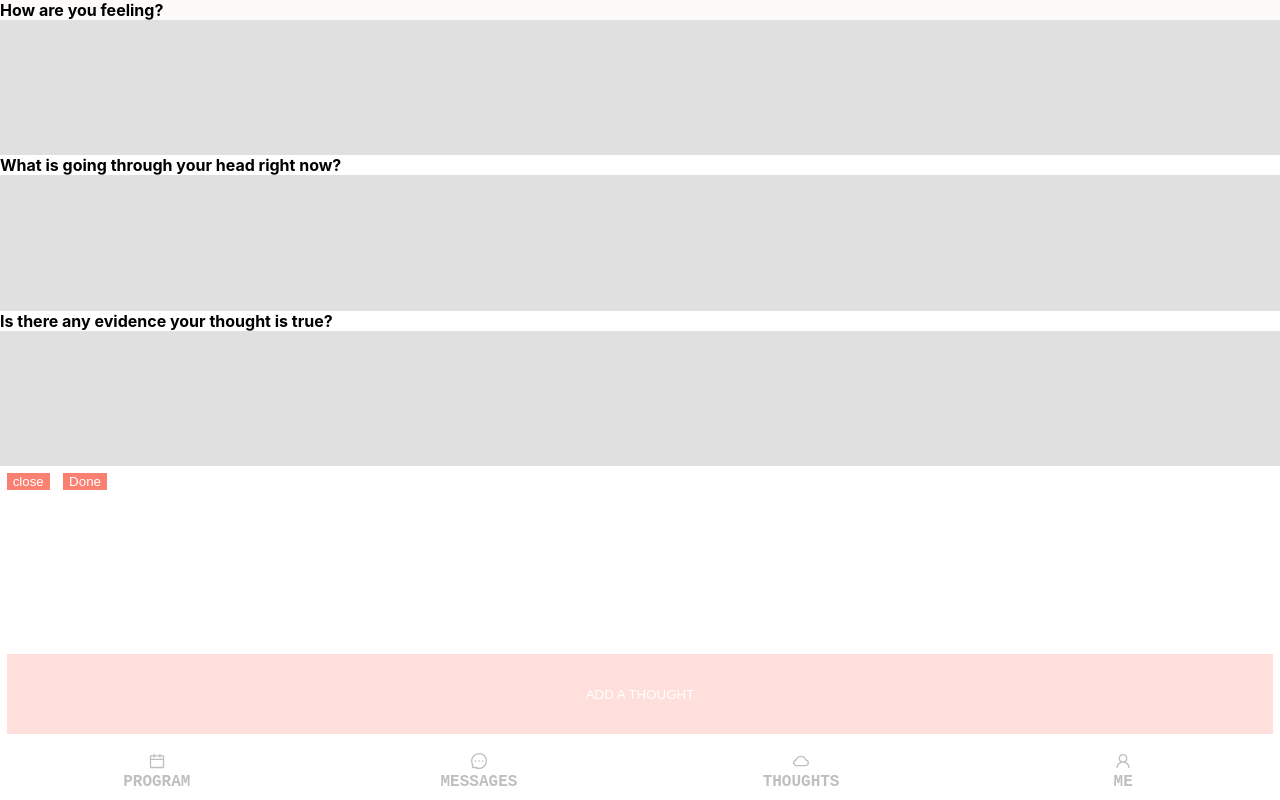
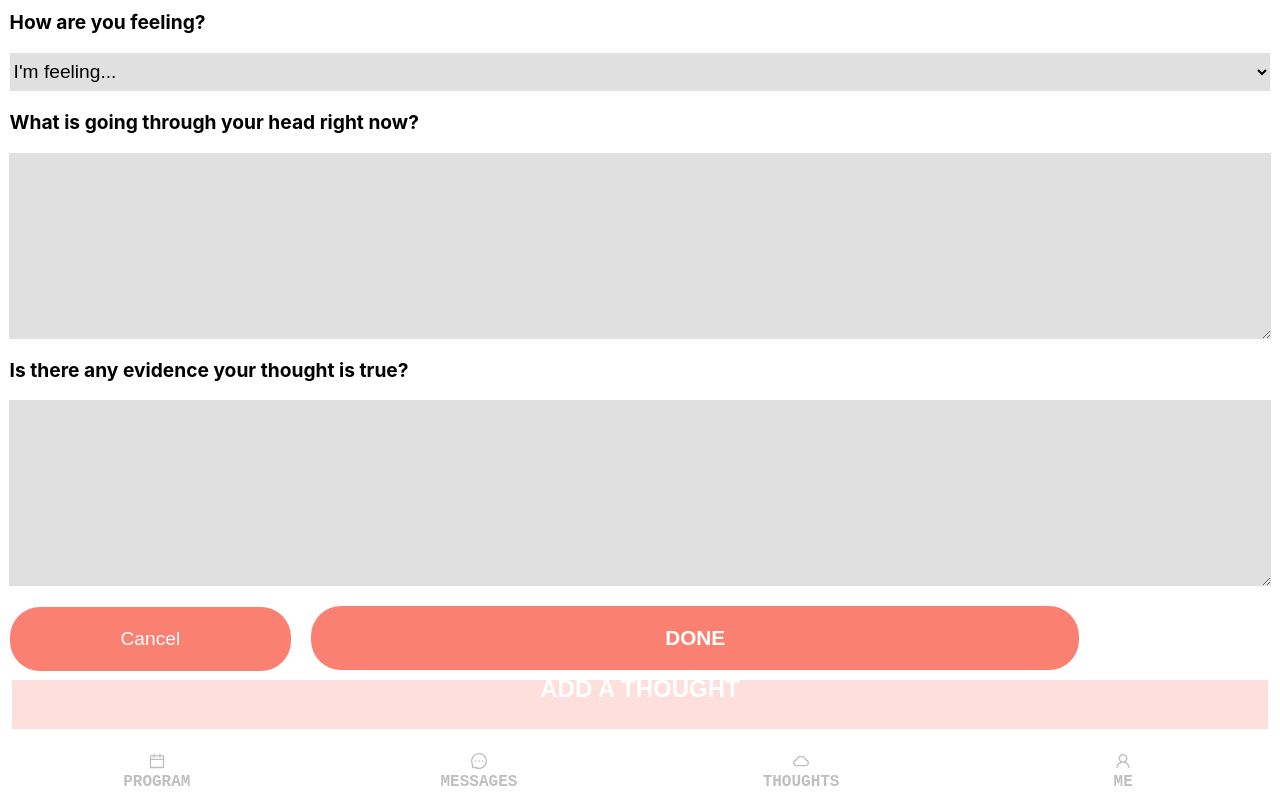
Before and after one commit to ivanpuebla10/test, a React (Create React App) app: page / in a window 1280 px wide. Both pictures are taken after a click on the button "ADD A THOUGHT". Built offline with nearby package versions, Linux system fonts and the light colour scheme.

Commit message:
some bugss fixed

```diff
--- a/src/components/Thoughts/AddThought/AddThought.jsx
+++ /dev/null
@@ -1,75 +0,0 @@
-import React, { useEffect, useState } from "react";
-import { useDispatch, useSelector } from 'react-redux'
-import { addThought } from "../../../features/thought/thoughtSlice";
-import { useNavigate } from "react-router-dom";
-import { Modal } from 'antd';
-import './AddThought.scss';
-
-
-
-export const AddThought = ({visible, setVisible}) => {
-const navigate = useNavigate();
-
-const thoughts = useSelector((state) => state.thought);
-const allThoughts = thoughts || []
-
-  const [formData, setFormData] = useState({
-    _id: allThoughts.thoughts.length+1,
-    title:"",
-    description:"",
-    mood: "",
-  });
-  const {_id, title,description,mood} = formData
-
-  const dispatch = useDispatch()
-
-  const onChange = (e)=>{
-    setFormData((prevState)=> ({
-        ...prevState,
-        [e.target.name]:e.target.value,
-    }))
-}
-
-const handleOk = async () => {
-    await dispatch(addThought(formData))
-    await setVisible(false)
-    await navigate("/thought/" + _id)
-
-}
-
-const handleCancel = () => {
-    console.log("hey funciona el cancel")
-    setVisible(false)
-   };
-
-  return (
-      <Modal className="modal" visible={visible} onOk={handleOk} onCancel={handleCancel}>
-      <form className="addThought" >
-      <label>How are you feeling?</label>
-      <input
-        value={mood}
-        type="text"
-        onChange={onChange}
-        name="mood"
-        required
-      />
-      <label>What is going through your head right now?</label>
-      <input
-        value={title}
-        type="text"
-        onChange={onChange}
-        name="title"
-        required
-      />
-      <label>Is there any evidence your thought is true?</label>
-      <input
-        value={description}
-        type="text"
-        onChange={onChange}
-        name="description"
-        required
-      />
-      </form>
-      </Modal>
-)
-};
--- a/src/components/Thoughts/AddThought/AddThought.scss
+++ /dev/null
@@ -1,24 +0,0 @@
-@import '../../../styles.scss';
-
-.addThought {
-    display: flex;
-    flex-direction: column;
-    label {
-        font-weight: 700;
-    }
-    input {
-        background-color: rgb(224, 224, 224);
-        border: 0;
-        height: 10em;
-    }
-}
-
-.modal {
-    button {
-        background-color: $buttons_color;
-        border: 0;
-        color: white;
-        cursor: pointer;
-        margin: 0.5em;
-    }
-}
--- a/src/components/Thoughts/ThoughtDetails/ThoughtDetails.jsx
+++ b/src/components/Thoughts/ThoughtDetails/ThoughtDetails.jsx
@@ -15,27 +15,6 @@ const ThoughtDetails = () => {
         dispatch(getThoughtById(_id));
       }, []);
 
-    // const thoughts = [
-    // {
-    //   _id:1,
-    //   title: "Thought 1",
-    //   description: "Description 1",
-    //   mood: "Mood 1"
-    // },
-    // {
-    //   _id:2,
-    //   title: "Thought 2",
-    //   description: "Description 2",
-    //   mood: "Mood 2"
-    // },
-    // {
-    //   _id:3,
-    //   title: "Thought 3",
-    //   description: "Description 3",
-    //   mood: "Mood 3"
-    // },
-    // ];
-
     const thoughtDetails = thought.map((thought) => {
         if(thought.thought._id === +_id){
         return (
@@ -48,8 +27,9 @@ const ThoughtDetails = () => {
                 </Link>
                 </span>
                 <div className="content-box">
+                <p>Feeling: {thought.thought.mood}</p>
                 <p className="question_paragraph">Is there any evidence your thought is true?</p>
-                <p>{thought.thought.description}</p>
+                <p className="answer_paragraph">{thought.thought.description}</p>
                 </div>
             </div>
       )}}
--- a/src/components/Thoughts/ThoughtDetails/ThoughtDetails.scss
+++ b/src/components/Thoughts/ThoughtDetails/ThoughtDetails.scss
@@ -34,3 +34,8 @@
     font-size: 1.5em;
     margin: 1.5em;
 }
+
+.answer_paragraph {
+    font-size: 1.5em;
+    margin: 1.5em;
+}
--- a/src/components/Thoughts/Thoughts.jsx
+++ b/src/components/Thoughts/Thoughts.jsx
@@ -2,16 +2,13 @@ import { useEffect, useState } from 'react';
 import { useDispatch, useSelector } from 'react-redux';
 import { addThought, getThoughts } from '../../features/thought/thoughtSlice';
 import Header from '../Header/Header';
-import { AddThought } from './AddThought/AddThought';
 import Home from './Home/Home';
 import Thought from './Thought/Thought'
 import './Thoughts.scss';
-import ReactDOM from 'react-dom';
 import Modal from 'react-modal';
 import { useNavigate } from 'react-router-dom';
 
-const Thoughts = ({visible, setVisible}) => {
-const [isModalVisible, setIsModalVisible] = useState(false);
+const Thoughts = () => {
 const navigate = useNavigate();
 const thoughts = useSelector((state) => state.thought);
 const allThoughts = thoughts || []
@@ -37,7 +34,7 @@ const onChange = (e)=>{
 const handleOk = async () => {
     await dispatch(addThought(formData))
     await setIsOpen(false);
-        // await navigate("/thought/" + _id)
+    await navigate("/thought/" + _id)
 }
 
 useEffect( () => {
@@ -49,35 +46,36 @@ const openModal =() => {
       setIsOpen(true);
     }
 
-// const afterOpenModal=() => {
-//       // references are now sync'd and can be accessed.
-//     }
-
 const closeModal=() => {
       setIsOpen(false);
+      setFormData({
+        _id: allThoughts.thoughts.length+1,
+        title:"",
+        description:"",
+        mood: "",
+      })
 }
 
   return (
     <div className="thoughts_container">
         {thoughts?.thoughts?.length>0 ?
         <>
+        <Header/>
         <Modal
         className="modal"
         isOpen={modalIsOpen}
-        // onAfterOpen={afterOpenModal}
         onRequestClose={closeModal}
       >
         <form className="addThought" >
       <label>How are you feeling?</label>
-      <input
-        value={mood}
-        type="text"
-        onChange={onChange}
-        name="mood"
-        required
-      />
+      <select value={mood} name="mood" onChange={onChange} required>
+      <option value="value1">I'm feeling...</option>
+  <option value="Happy">Happy</option>
+  <option value="Neutral">Neutral</option>
+  <option value="Sad">Sad</option>
+</select>
       <label>What is going through your head right now?</label>
-      <input
+      <textarea
         value={title}
         type="text"
         onChange={onChange}
@@ -85,7 +83,7 @@ const closeModal=() => {
         required
       />
       <label>Is there any evidence your thought is true?</label>
-      <input
+      <textarea
         value={description}
         type="text"
         onChange={onChange}
@@ -93,35 +91,31 @@ const closeModal=() => {
         required
       />
       </form>
-      <button onClick={closeModal}>close</button>
-      <button onClick={handleOk}>Done</button>
+      <button className="cancel-button" onClick={closeModal}>Cancel</button>
+      <button className="done-button" onClick={handleOk}>DONE</button>
       </Modal>
-        {/* <AddThought visible={isModalVisible} setVisible={setIsModalVisible} onOk={handleOk} onCancel={handleCancel}/> */}
         <Thought/>
         <button className="add_button" onClick={() => openModal()}>ADD A THOUGHT</button>
         </>
          :
       <>
       <Header/>
-      {/* <AddThought visible={isModalVisible} setVisible={setIsModalVisible} onOk={handleOk} onCancel={handleCancel}/> */}
       <Home />
       <Modal
       className="modal"
         isOpen={modalIsOpen}
-        // onAfterOpen={afterOpenModal}
         onRequestClose={closeModal}
       >
         <form className="addThought" >
       <label>How are you feeling?</label>
-      <input
-        value={mood}
-        type="text"
-        onChange={onChange}
-        name="mood"
-        required
-      />
+      <select value={mood} name="mood" onChange={onChange} required>
+      <option value="value1">I'm feeling...</option>
+  <option value="Happy">Happy</option>
+  <option value="Neutral">Neutral</option>
+  <option value="Sad">Sad</option>
+</select>
       <label>What is going through your head right now?</label>
-      <input
+      <textarea
         value={title}
         type="text"
         onChange={onChange}
@@ -129,7 +123,7 @@ const closeModal=() => {
         required
       />
       <label>Is there any evidence your thought is true?</label>
-      <input
+      <textarea
         value={description}
         type="text"
         onChange={onChange}
@@ -137,13 +131,11 @@ const closeModal=() => {
         required
       />
       </form>
-      <button onClick={closeModal}>close</button>
-      <button onClick={handleOk}>Done</button>
+      <button className="cancel-button" onClick={closeModal}>Cancel</button>
+      <button className="done-button" onClick={handleOk}>DONE</button>
       </Modal>
-        {/* <AddThought visible={isModalVisible} setVisible={setIsModalVisible} onOk={handleOk} onCancel={handleCancel}/> */}
         <Thought/>
         <button className="add_button" onClick={() => openModal()}>ADD A THOUGHT</button>
-      {/* <button className="add_button" onClick={() => showModal()}>ADD A THOUGHT</button>       */}
       </>
         }
 
--- a/src/components/Thoughts/Thoughts.scss
+++ b/src/components/Thoughts/Thoughts.scss
@@ -18,6 +18,8 @@
     color: white;
     cursor: pointer;
     margin: 0.5em;
+    font-weight: 700;
+    font-size: 1.5em;
 }
 
 .addThought {
@@ -25,20 +27,51 @@
     flex-direction: column;
     label {
         font-weight: 700;
+        font-size: 1.2em;
+        margin: 0.5em;
     }
-    input {
+    textarea {
         background-color: rgb(224, 224, 224);
         border: 0;
         height: 10em;
+        font-size: 1.4em;
+        margin: 0.5em;
+    }
+    select {
+        background-color: rgb(224, 224, 224);
+        border: 0;
+        height: 2em;
+        font-size: 1.2em;
+        margin: 0.5em;
     }
 }
 
 .modal {
-    button {
+    background-color: white;
+    .cancel-button {
         background-color: $buttons_color;
         border: 0;
         color: white;
         cursor: pointer;
         margin: 0.5em;
+        width: 22vw;
+        border-radius: 30px;
+        height: 8vh;
+        font-size: 1.2em;
+
+
+    }
+    .done-button {
+        background-color: $buttons_color;
+        border: 0;
+        color: white;
+        cursor: pointer;
+        margin: 0.5em;
+        width: 60vw;
+        font-weight: 700;
+        border-radius: 30px;
+        height: 8vh;
+        font-size: 1.3em;
+
     }
 }
```
Also changed, not shown: src/components/Thoughts/Thought/Thought.jsx (+0 -20 lines), src/components/Thoughts/Thought/Thougth.scss (deleted, +0 -13 lines).
